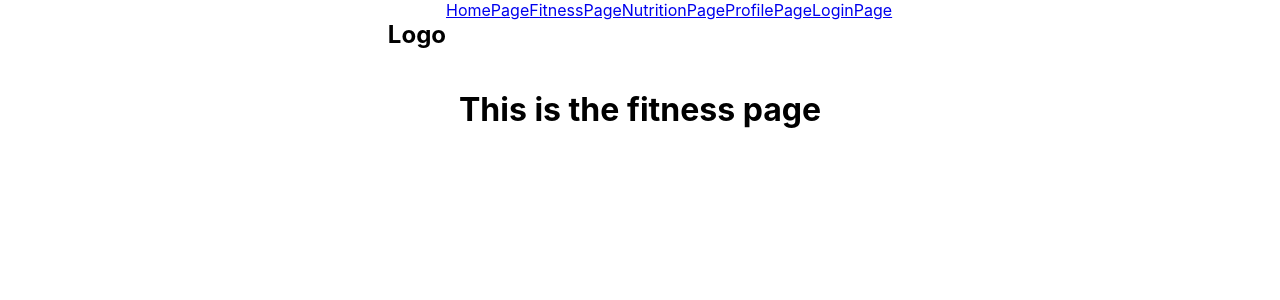
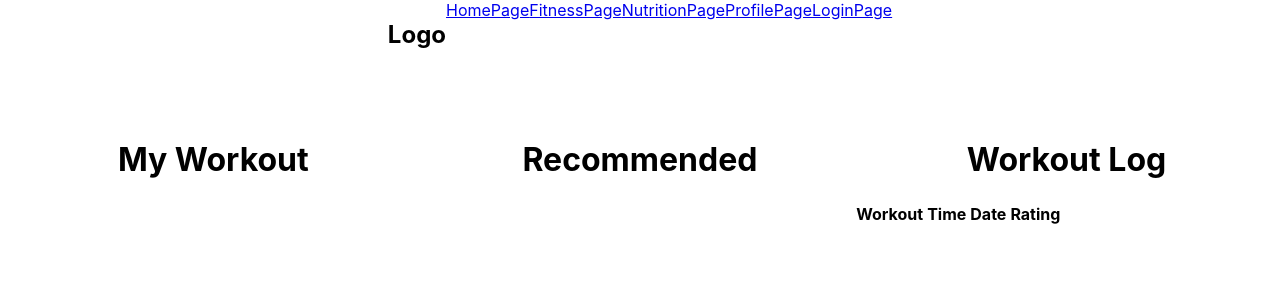
Before and after one commit to pht1207/capstone-fitness-app, a React (Create React App) app: page /FitnessPage in a window 1280 px wide. Shown: the top 300 px of the page. Built offline with nearby package versions, Linux system fonts and the light colour scheme.

Commit message:
Added and centered the workout, recommended, and log row

```diff
--- a/src/pages/FitnessPage/FitnessPage.css
+++ b/src/pages/FitnessPage/FitnessPage.css
@@ -0,0 +1,11 @@
+ .FitnessPage.Baner{
+    width: 100%;
+    float: left;
+}
+ .FitnessPage .mworkout, .FitnessPage .recommend, .FitnessPage .workoutl{
+    width: 33.33%;
+    float: left;
+    height: 300px;
+    padding-top: 50px;
+
+}
--- a/src/pages/FitnessPage/FitnessPage.js
+++ b/src/pages/FitnessPage/FitnessPage.js
@@ -1,18 +1,35 @@
-import './FitnessPage.css'
+import "./FitnessPage.css";
 
 function FitnessPage() {
-
   //Your code to make the site functional goes in this empty space. The 'return()' below is what renders on the page (the html)
   //Inserted by parker: https://capstone.parkert.dev/backend/getExercises
   //https://capstone.parkert.dev/backend/createExercises
   //https://capstone.parkert.dev/backend/getWorkouts
   //https://capstone.parkert.dev/backend/createWorkouts
 
-
-
   return (
     <div className="FitnessPage">
-        <h1>This is the fitness page</h1>
+      <div class="Banner">
+        <div class="mworkout">
+          <h1>My Workout</h1>
+        </div>
+        <div class="recommend">
+          <h1>Recommended</h1>
+        </div>
+        <div class="workoutl">
+          <h1>Workout Log</h1>
+          <table id="workoutTable">
+            <thead>
+              <tr>
+                <th>Workout</th>
+                <th>Time</th>
+                <th>Date</th>
+                <th>Rating</th>
+              </tr>
+            </thead>
+          </table>
+        </div>
+      </div>
     </div>
   );
 }
```
